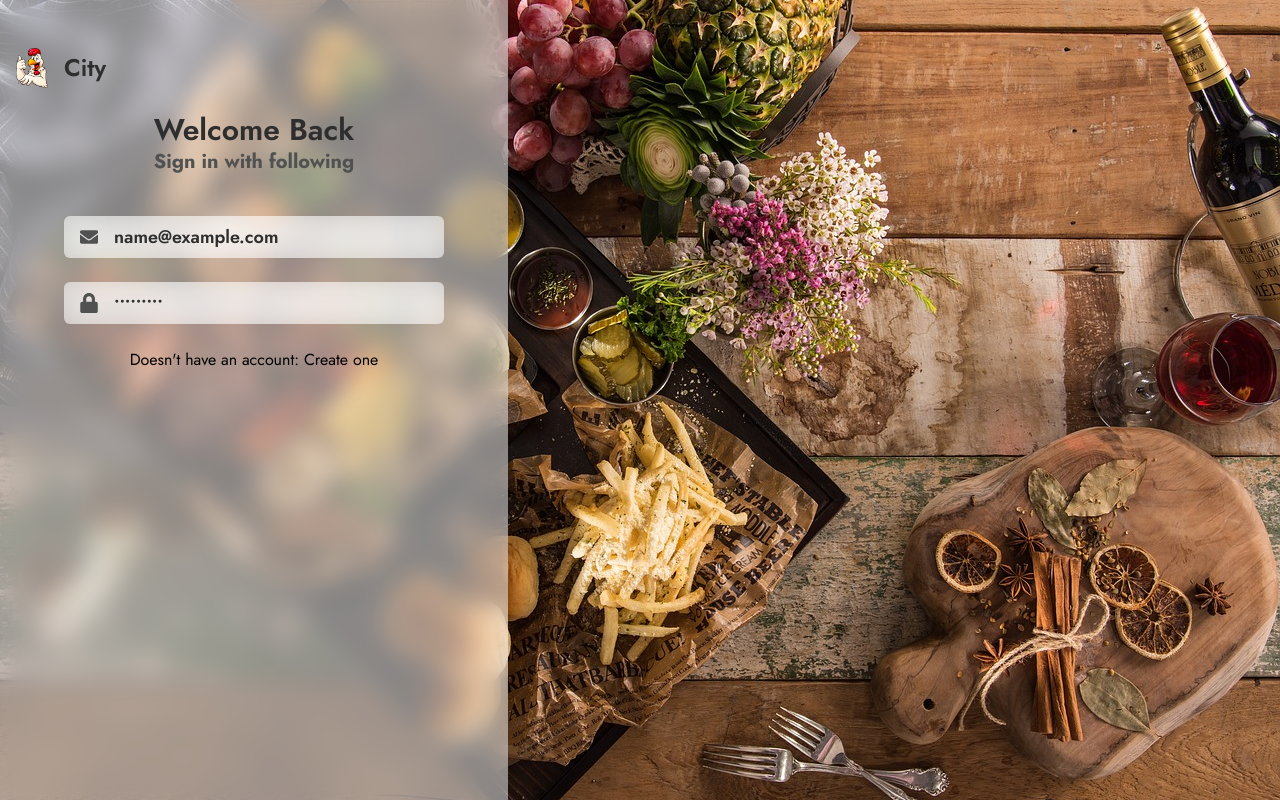
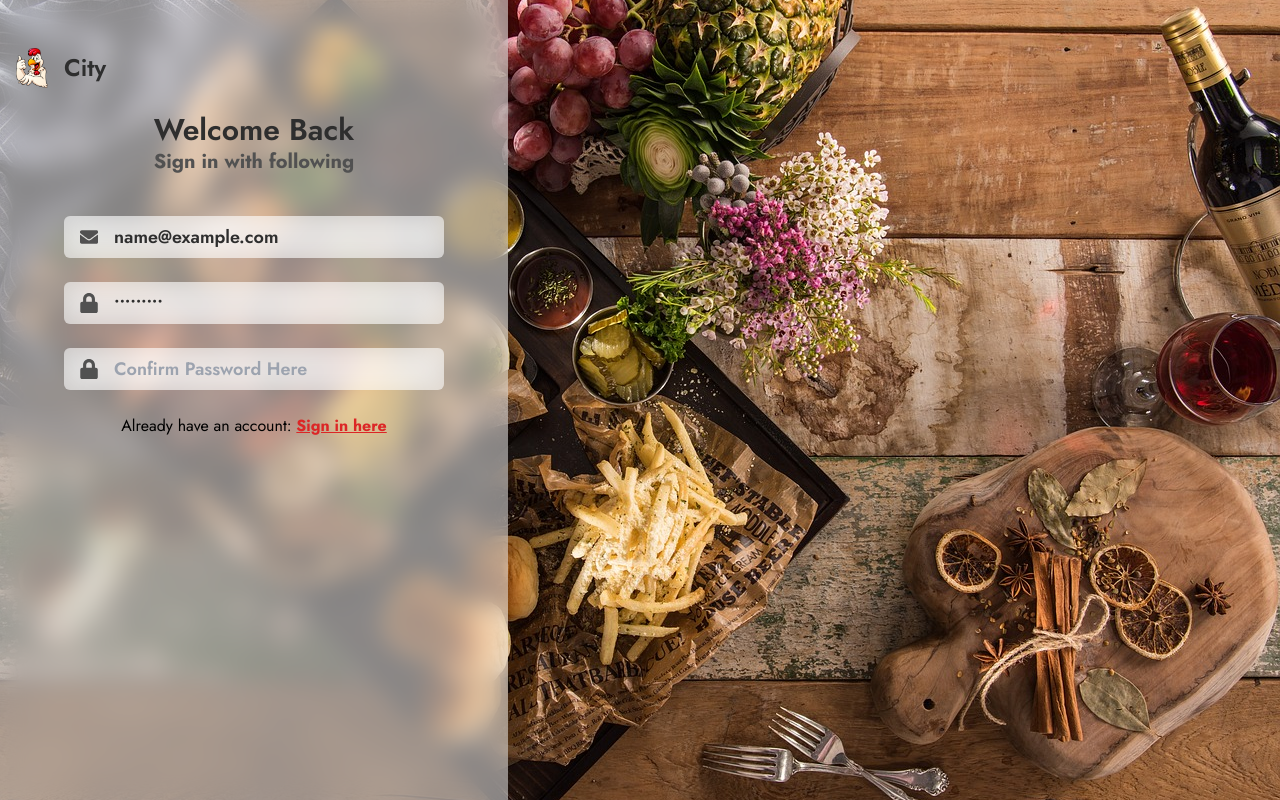
Before and after one commit to abhijithp327/Food-delivery-webapp, a React (Create React App) app in the folder client/: page /login in a window 1280 px wide. Both pictures are taken after typing "name@example.com", "Sample123" into the empty fields and a click on the button "Create one". Built offline with nearby package versions, Linux system fonts and the light colour scheme.

Commit message:
added register

```diff
--- a/client/src/containers/Login.jsx
+++ b/client/src/containers/Login.jsx
@@ -59,7 +59,7 @@ const Login = () => {
           />
 
 
-          { isSignUp && (
+          {isSignUp && (
 
             <LoginInput
               placeHolder={"Confirm Password Here"}
@@ -73,8 +73,21 @@ const Login = () => {
 
           )}
 
-        { !isSignUp ? <p>Doesn't have an account: <motion.button {...buttonClick}> Create one </motion.button>
-          </p> : <p></p> }
+          {!isSignUp ? (
+            <p>Doesn't have an account: <motion.button className='text-red-600 font-bold underline cursor-pointer bg-transparent'
+            onClick={() => setIsSignUp(true)}
+              {...buttonClick}>
+              Create one </motion.button>
+            </p>
+
+          ) : (
+
+            <p>Already have an account: <motion.button className='text-red-600 font-bold underline cursor-pointer bg-transparent'
+            onClick={() => setIsSignUp(false)}
+              {...buttonClick}>
+              Sign in here </motion.button>
+            </p>
+          )}
 
         </div>
       </div>
```
